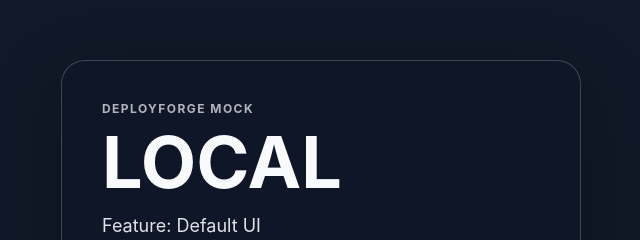
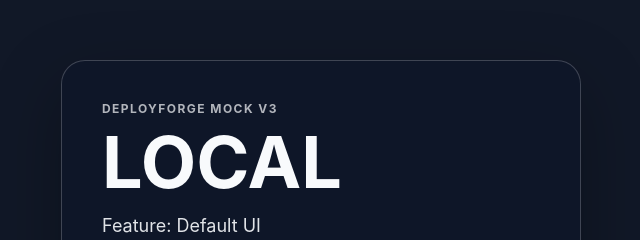
Before and after one commit to haroldcsbecker/DeployForgeMock, a website: page index.html in a window 1280 px wide. Shown: the part 128-368 px from the top of the page, 319-959 px from the left. Drawn offline with Linux system fonts and the light colour scheme; no server answers.

```diff
--- a/index.html
+++ b/index.html
@@ -9,7 +9,7 @@
   <body>
     <main class="shell">
       <section class="card">
-        <p class="eyebrow">DeployForge Mock</p>
+        <p class="eyebrow">DeployForge Mock V3</p>
         <h1 id="environment">ENVIRONMENT</h1>
         <p id="feature">Feature: loading…</p>
 
```
Also changed, not shown: 1 other file.
